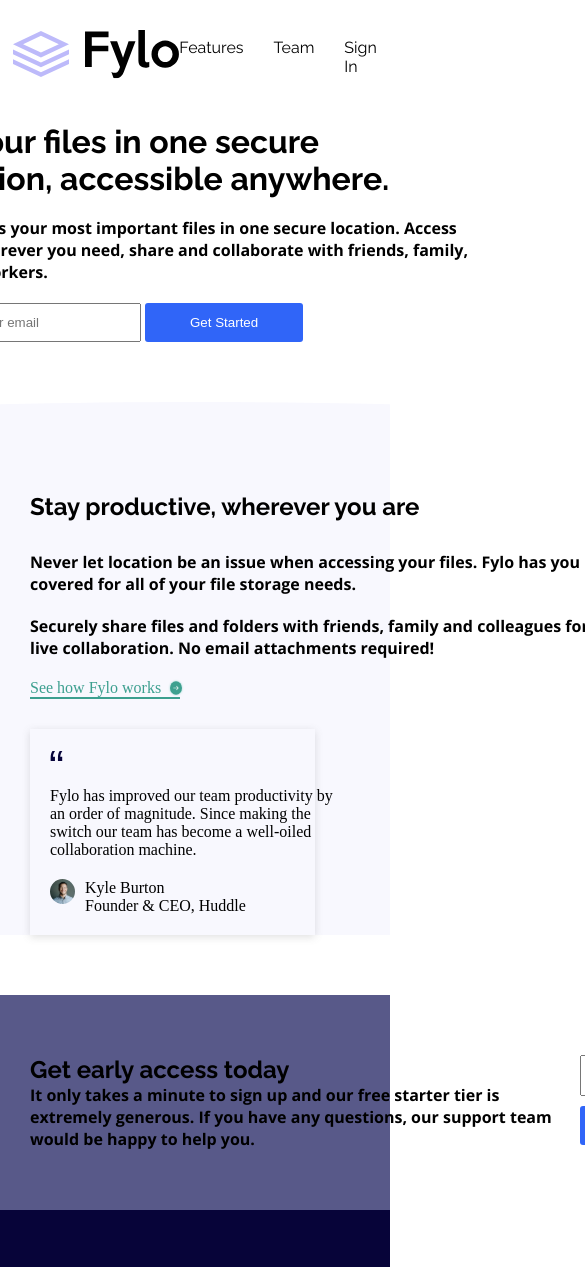
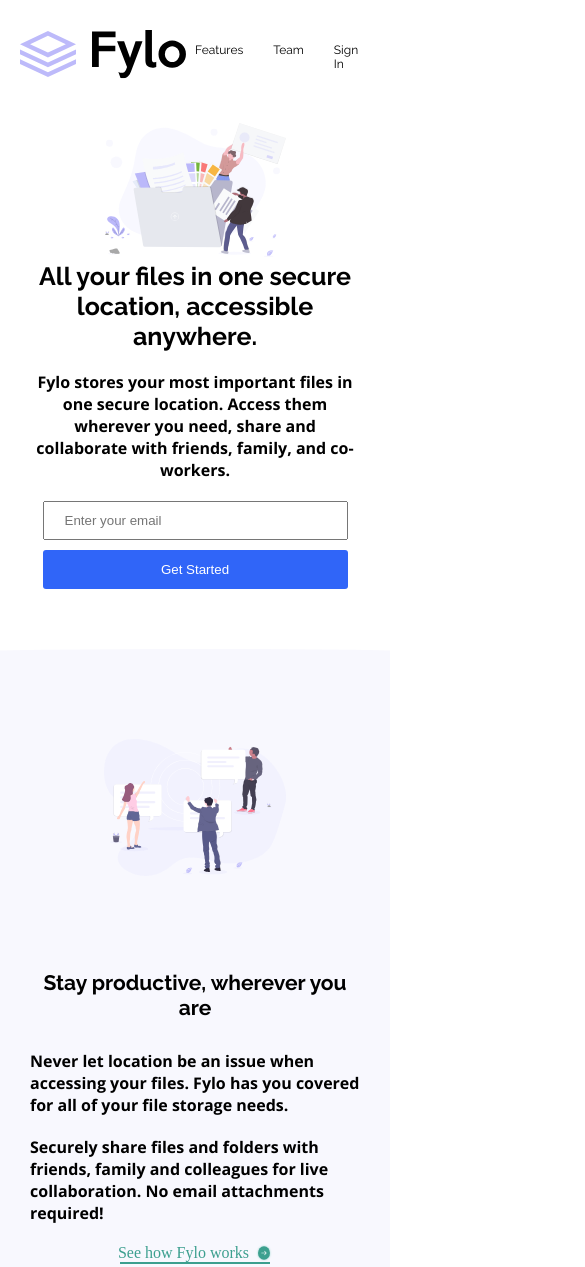
Before and after one commit to AshlyMargaret/Fylo-landing-page-with-two-column-layout, a plain HTML site: page index.html in a window 390 px wide. Shown: the top 1267 px of the page, 585 px wide, since content can reach past the window. Drawn offline with nearby package versions, Linux system fonts and the light colour scheme; a web font is replaced by a local one.

Commit message:
Media Query Updated

```diff
--- a/style.css
+++ b/style.css
@@ -3,7 +3,9 @@
     padding: 0;
     box-sizing: border-box;
 }
-
+hr{
+    margin: 0;
+}
 :root{
 
 --very-dark-blue:hsl(243, 87%, 12%);
@@ -29,6 +31,12 @@ ul li{
 
 }
 
+p{
+    margin: 0;
+}
+   h1{
+    margin: 0;
+   }
 
 a{
     text-decoration: none;
@@ -78,7 +86,7 @@ main p{
 
 .left_sec h1{
  margin: 0;
- width: 480px;
+ /* width: 480px; */
  font-family: 'Raleway', sans-serif;
 
 
@@ -86,7 +94,7 @@ main p{
 
 .left_sec p{
     margin: 0;
-    width: 550px;
+    /* width: 550px; */
     font-family: 'Open Sans', sans-serif;
 
 
@@ -134,7 +142,7 @@ main p{
 }
 
 .left_sec_banner h1{
-    width: 390px;
+    /* width: 390px; */
     padding-bottom: 30px;
     font-family: 'Raleway', sans-serif;
 
@@ -145,14 +153,14 @@ main p{
 }
 
 .p1_text{
-    width: 550px;
+    /* width: 550px; */
     padding-bottom: 20px;
     font-family: 'Open Sans', sans-serif;
 
 }
 
 .p2_text{
-    width: 570px;
+    /* width: 570px; */
     padding-bottom: 20px;
     font-family: 'Open Sans', sans-serif;
 
@@ -189,9 +197,9 @@ main p{
     padding-top: 20px;
 }
 
-.ceo_founder p{
+/* .ceo_founder p{
     width: 300px;
-}
+} */
 
 .avatar{
     width: 25px;
@@ -216,23 +224,23 @@ main p{
     background-color: var(--desaturated-blue);
     display: grid;
     grid-template-columns: 1fr 1fr;
-    /* justify-content: center;
-    align-items: center; */
+    gap: 20px;
+    color: white;
 }
 
 .acess_container_p{
-    width: 527px;
+    /* width: 527px; */
     font-family: 'Open Sans', sans-serif;
 
 }
 
 .input2{
-    width: 500px;
+    width: 400px;
     padding: 11px 10px;
 }
 
 .btn2{
-    width: 200px;
+     width: 200px;
     padding: 12px 0px;
     border: none;
     cursor: pointer;
@@ -262,7 +270,7 @@ footer{
 }
 
 .box_sec{
-    display: grid;
+     display: grid;
     grid-template-columns: 1fr 1fr 1fr 1fr;
 
 }
@@ -295,3 +303,128 @@ footer{
     flex-direction: row;
     gap:20px
 }
+
+/* @media(max-width: 767px) */
+
+@media(max-width: 767px){
+   main {
+    display: grid;
+    grid-template-columns: 1fr;
+    text-align: center;
+    /* align-content: center; */
+
+   }
+
+   main .right_sec{
+    order: 1;
+   }
+
+   main .left_sec{
+    order: 2;
+   }
+
+   .right_sec img {
+    width: 55%;
+}
+.right_sec_banner img {
+    width: 55%;
+}
+   .banner{
+    text-align: center;
+    display: grid;
+    grid-template-columns: 1fr;
+   }
+
+   .left_sec_banner{
+    order: 2;
+   }
+
+   .right_sec_banner{
+    order: 1;
+
+   }
+
+   .acess_container{
+    display: grid;
+    grid-template-columns: 1fr;
+    text-align: center;
+   }
+
+   .right_sec{
+    order: 2;
+   }
+
+   .left_sec{
+    order: 1;
+   }
+
+   .ceo_founder{
+    margin: 0 auto;
+   }
+
+   .link_arrow{
+    justify-content: center;
+   }
+
+   hr{
+    margin: 0 auto;
+   }
+
+   .btn2 {
+    width: 403px;
+   }
+
+   .acess_container .right_sec{
+    align-items: center;
+   }
+
+
+
+   .box_sec{
+    grid-template-columns: 1fr;
+   }
+   .social_media{
+    justify-content: center;
+   }
+}
+
+/* @media(max-width: 414px) */
+
+@media(max-width: 414px){
+    header {
+        padding-left: 20px;
+        padding-right: 20px;
+        font-size: 12px;
+}
+    .left_sec h1{
+        font-size: 25px;
+    }
+    .input1 {
+        width: 305px;
+    }
+    .btn1{
+        width: 305px;
+        margin-top: 10px;
+    }
+
+    .left_sec_banner h1{
+        font-size: 21px;
+    }
+
+    .p1_text,.p2_text{
+      text-align: start;
+    }
+
+    .ceo_founder{
+        margin-top: 60px;
+        width: 90%;
+        text-align: start;
+    }
+    .btn2 {
+        width: 320px;
+       }
+
+       .input2{
+        width: 320px;
+       }
+}
```
Also changed, not shown: index.html (+2 -0 lines).
